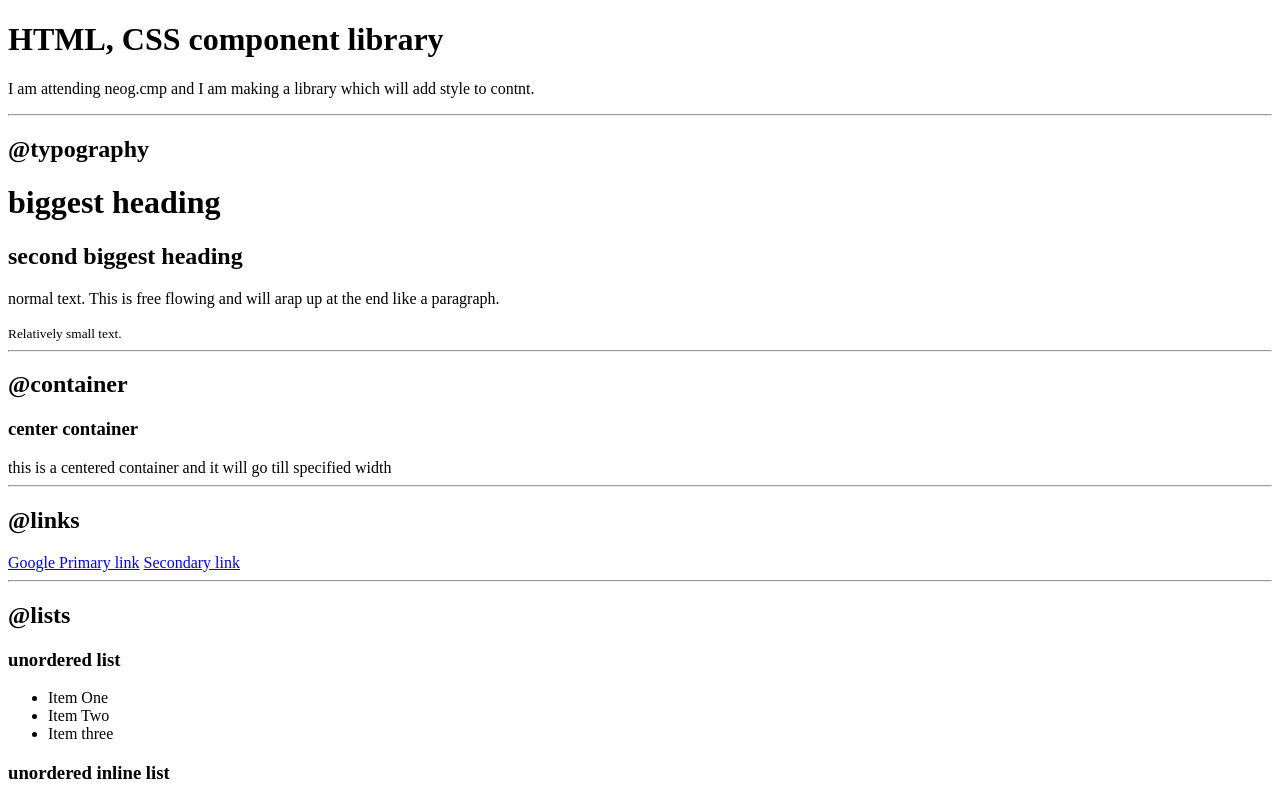
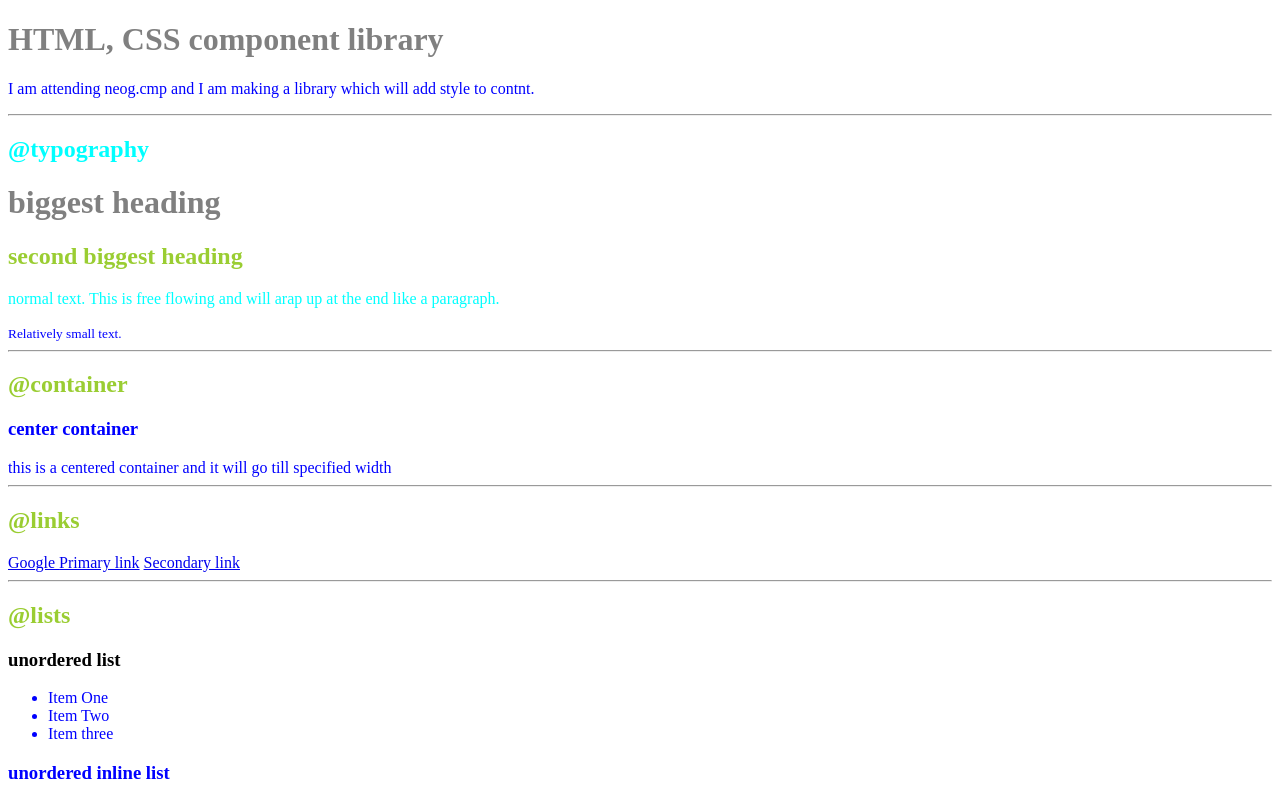
Before and after one commit to nalinkant/neog-bootcamp-lesson-3-, a plain HTML site: page index.html in a window 1280 px wide. Shown: the top 800 px of the page. Drawn offline with Linux system fonts and the light colour scheme.

Commit message:
Update index.html

```diff
--- a/index.html
+++ b/index.html
@@ -5,15 +5,19 @@
     <meta http-equiv="X-UA-Compatible" content="IE=edge">
     <meta name="viewport" content="width=device-width, initial-scale=1.0">
     <title>Component Library</title>
+    <link href="styles.css" rel="stylesheet" />
 </head>
+
+
+
 <body>
     <h1> HTML,  CSS  component library</h1>
     <p>I am attending  neog.cmp and I am making a library which will add style to contnt.</p>
     <hr>
-    <h2>@typography</h2>
+    <h2 id="paragraph">@typography</h2>
     <h1>biggest heading</h1>
     <h2>second biggest heading</h2>
-    <p>normal text. This is free flowing and will arap up at the end like a paragraph.</p>
+    <p id="paragraph">normal text. This is free flowing and will arap up at the end like a paragraph.</p>
     <small>Relatively small text.</small>
 <hr>
 
@@ -28,7 +32,7 @@
      <a href="/">Secondary link</a>
      <hr>
      <h2>@lists</h2>
-<h3>unordered list</h3>
+<h3 class="header">unordered list</h3>
 <ul><li>Item One</li>
     <li>Item Two</li>
     <li> Item three</li>
```
